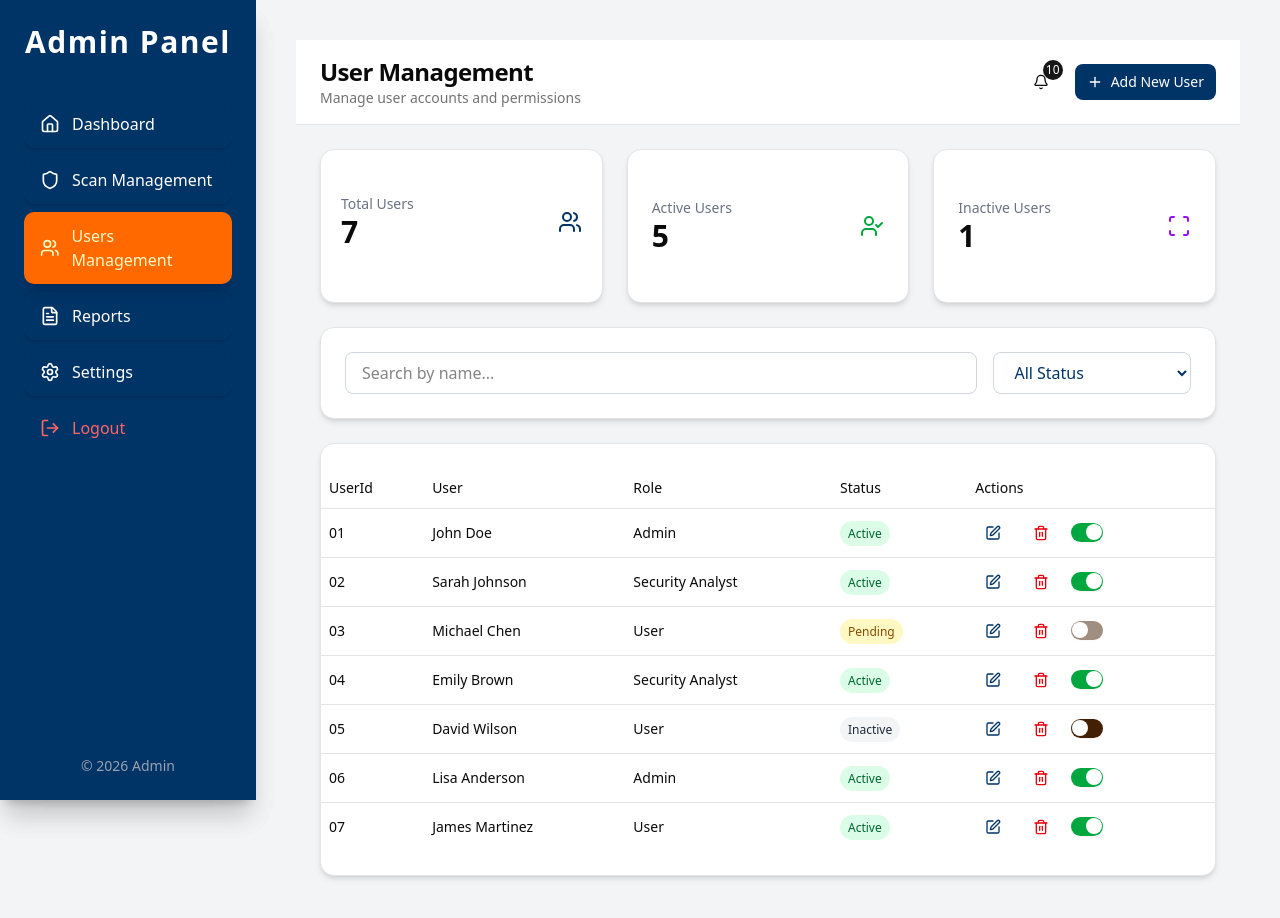
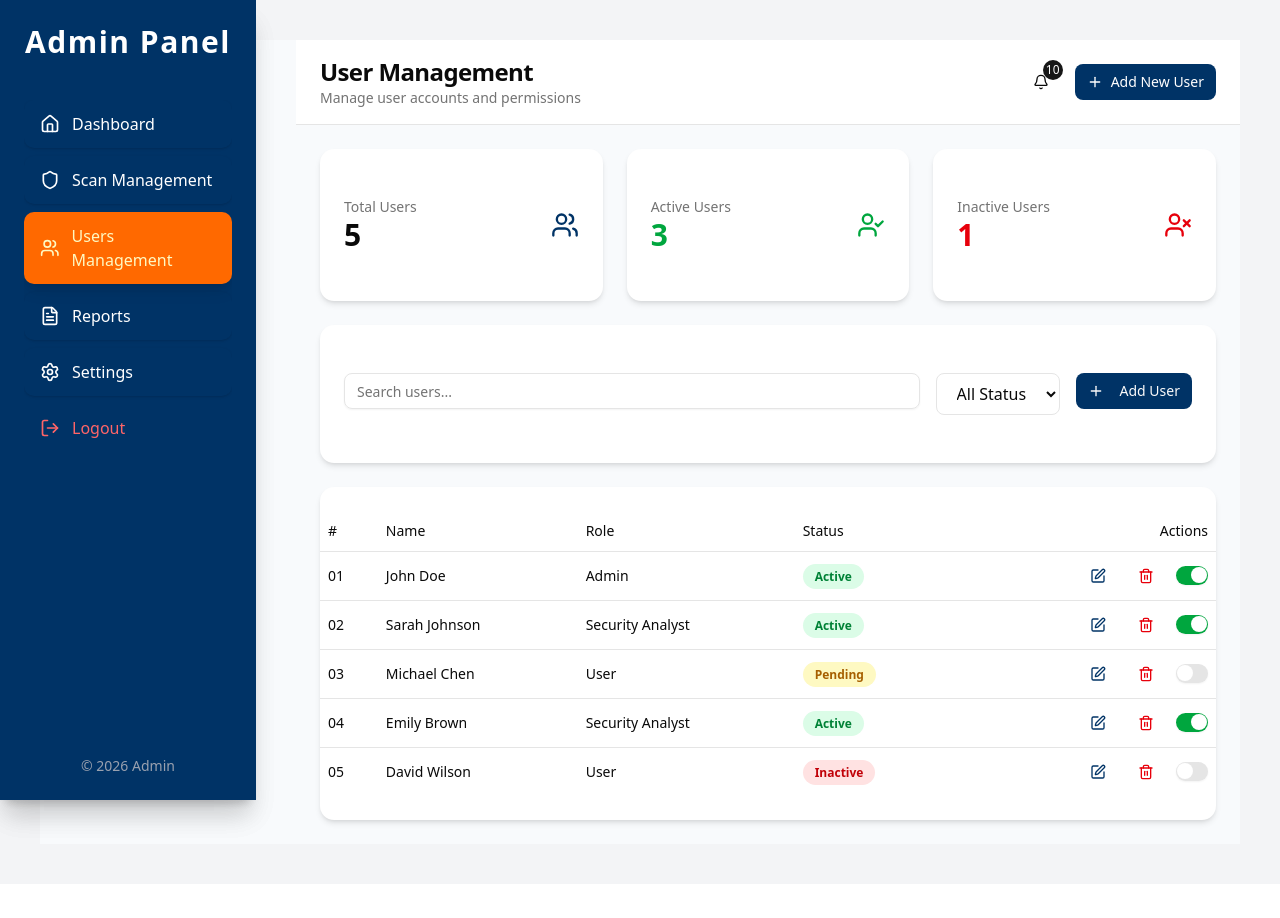
Before and after one commit to vulnerability-scanner-website/Final-year-project, a Next.js app in the folder frontend/: page /dashboard/admin/Users in a window 1280 px wide. Shown: the top 918 px of the page. After the commit the page ends 884 px from the top, so only its background shows below. Built offline with nearby package versions, Linux system fonts and the light colour scheme.

Commit message:
edit user management page

```diff
--- a/frontend/src/app/dashboard/admin/Users/page.jsx
+++ b/frontend/src/app/dashboard/admin/Users/page.jsx
@@ -12,14 +12,14 @@ import {
 import { Card, CardContent } from "@/components/ui/card";
 import { Button } from "@/components/ui/button";
 import { Switch } from "@/components/ui/switch";
-import { Users, UserCheck, Scan, Edit, Trash2 } from "lucide-react";
+import { Input } from "@/components/ui/input";
+import { Users, UserCheck, UserX, Edit, Trash2, Plus } from "lucide-react";
 
 import AdminSideBar from "@/components/sidebar/AdminSideBar/Admin";
 import { DashboardHeader } from "@/components/header/header";
 import AddUserDialog from "@/components/popup/AddUserDialog";
 
 export default function UsersDashboard() {
-  // Users state
   const [users, setUsers] = useState([
     { id: 1, name: "John Doe", role: "Admin", status: "Active" },
     {
@@ -31,29 +31,15 @@ export default function UsersDashboard() {
     { id: 3, name: "Michael Chen", role: "User", status: "Pending" },
     { id: 4, name: "Emily Brown", role: "Security Analyst", status: "Active" },
     { id: 5, name: "David Wilson", role: "User", status: "Inactive" },
-    { id: 6, name: "Lisa Anderson", role: "Admin", status: "Active" },
-    { id: 7, name: "James Martinez", role: "User", status: "Active" },
   ]);
 
   const [search, setSearch] = useState("");
   const [statusFilter, setStatusFilter] = useState("");
   const [open, setOpen] = useState(false);
 
-  // Toggle Active/Inactive
-  const handleToggleStatus = (userId) => {
-    setUsers((prev) =>
-      prev.map((user) =>
-        user.id === userId
-          ? {
-              ...user,
-              status: user.status === "Active" ? "Deactive" : "Active",
-            }
-          : user,
-      ),
-    );
-  };
+  const activeUsers = users.filter((u) => u.status === "Active").length;
+  const inactiveUsers = users.filter((u) => u.status === "Inactive").length;
 
-  // Filter logic
   const filteredUsers = users.filter((user) => {
     const matchesSearch = user.name
       .toLowerCase()
@@ -62,24 +48,25 @@ export default function UsersDashboard() {
     return matchesSearch && matchesStatus;
   });
 
-  const handleAddUser = (newUser) => {
-    setUsers((prev) => [...prev, newUser]);
-    setOpen(false);
+  const handleToggleStatus = (userId) => {
+    setUsers((prev) =>
+      prev.map((user) =>
+        user.id === userId
+          ? {
+              ...user,
+              status: user.status === "Active" ? "Inactive" : "Active",
+            }
+          : user,
+      ),
+    );
   };
 
-  const handleEdit = (userId, userName) => {
-    alert(`Edit ${userName}`);
-  };
-
-  const handleDelete = (userId, userName) => {
-    if (window.confirm(`Are you sure you want to delete ${userName}?`)) {
-      setUsers((prev) => prev.filter((u) => u.id !== userId));
-      alert(`${userName} deleted`);
-    }
+  const handleDelete = (userId) => {
+    setUsers((prev) => prev.filter((u) => u.id !== userId));
   };
 
   return (
-    <div className="flex min-h-screen bg-gray-100">
+    <div className="flex min-h-screen bg-slate-50">
       <AdminSideBar />
 
       <div className="flex-1 ml-64">
@@ -91,97 +78,100 @@ export default function UsersDashboard() {
         <AddUserDialog
           open={open}
           setOpen={setOpen}
-          onAddUser={handleAddUser}
+          onAddUser={(newUser) => setUsers((prev) => [...prev, newUser])}
         />
 
-        <main className="my-6 px-6">
-          {/* Stats Cards */}
-          <div className="grid grid-cols-1 md:grid-cols-3 gap-6 mb-6">
-            <Card className="shadow-md">
-              <CardContent className="p-5 flex justify-between items-center">
+        <main className="p-6 space-y-6">
+          {/* ---------------- KPI CARDS ---------------- */}
+          <div className="grid grid-cols-1 md:grid-cols-3 gap-6">
+            <Card className="border-none shadow-md hover:shadow-lg transition">
+              <CardContent className="p-6 flex justify-between items-center">
                 <div>
-                  <p className="text-sm text-gray-500">Total Users</p>
+                  <p className="text-sm text-muted-foreground">Total Users</p>
                   <p className="text-3xl font-bold">{users.length}</p>
                 </div>
-                <Users className="w-6 h-6 text-[#003366]" />
+                <Users className="w-7 h-7 text-[#003366]" />
               </CardContent>
             </Card>
 
-            <Card className="shadow-md">
+            <Card className="border-none shadow-md hover:shadow-lg transition">
               <CardContent className="p-6 flex justify-between items-center">
                 <div>
-                  <p className="text-sm text-gray-500">Active Users</p>
-                  <p className="text-3xl font-bold">
-                    {users.filter((u) => u.status === "Active").length}
+                  <p className="text-sm text-muted-foreground">Active Users</p>
+                  <p className="text-3xl font-bold text-green-600">
+                    {activeUsers}
                   </p>
                 </div>
-                <UserCheck className="w-6 h-6 text-green-600" />
+                <UserCheck className="w-7 h-7 text-green-600" />
               </CardContent>
             </Card>
 
-            <Card className="shadow-md">
+            <Card className="border-none shadow-md hover:shadow-lg transition">
               <CardContent className="p-6 flex justify-between items-center">
                 <div>
-                  <p className="text-sm text-gray-500">Inactive Users</p>
-                  <p className="text-3xl font-bold">
-                    {users.filter((u) => u.status === "Inactive").length}
+                  <p className="text-sm text-muted-foreground">
+                    Inactive Users
+                  </p>
+                  <p className="text-3xl font-bold text-red-600">
+                    {inactiveUsers}
                   </p>
                 </div>
-                <Scan className="w-6 h-6 text-purple-600" />
+                <UserX className="w-7 h-7 text-red-600" />
               </CardContent>
             </Card>
           </div>
 
-          {/* Filter Section */}
-          <Card className="shadow-md mb-6">
-            <CardContent className="flex flex-col md:flex-row gap-4">
-              <input
-                type="text"
-                placeholder="Search by name..."
-                className="w-full border border-gray-300 focus:border-[#003366] focus:ring-2 focus:ring-[#003366]/20 px-4 py-2 rounded-md outline-none transition"
+          {/* ---------------- FILTER BAR ---------------- */}
+          <Card className="border-none shadow-md">
+            <CardContent className="p-6 flex flex-col md:flex-row gap-4">
+              <Input
+                placeholder="Search users..."
                 value={search}
                 onChange={(e) => setSearch(e.target.value)}
+                className="focus-visible:ring-[#003366]"
               />
 
               <select
-                className="w-full md:w-64 border border-gray-300 focus:border-[#003366] focus:ring-2 focus:ring-[#003366]/20 px-4 py-2 rounded-md outline-none transition
-             text-[#003366] bg-white"
                 value={statusFilter}
                 onChange={(e) => setStatusFilter(e.target.value)}
+                className="border rounded-md px-4 py-2 focus:outline-none focus:ring-2 focus:ring-[#003366]"
               >
-                <option value="" className="text-gray-700">
-                  All Status
-                </option>
-                <option value="Active" className="text-green-600">
-                  Active
-                </option>
-                <option value="Pending" className="text-yellow-600">
-                  Pending
-                </option>
-                <option value="Inactive" className="text-gray-600">
-                  Inactive
-                </option>
+                <option value="">All Status</option>
+                <option value="Active">Active</option>
+                <option value="Pending">Pending</option>
+                <option value="Inactive">Inactive</option>
               </select>
+
+              <Button
+                className="bg-[#003366] hover:bg-[#00264d]"
+                onClick={() => setOpen(true)}
+              >
+                <Plus className="w-4 h-4 mr-2" />
+                Add User
+              </Button>
             </CardContent>
           </Card>
 
-          {/* Users Table */}
-          <Card className="shadow-md overflow-hidden">
+          {/* ---------------- USERS TABLE ---------------- */}
+          <Card className="border-none shadow-md">
             <div className="overflow-x-auto">
               <Table>
                 <TableHeader>
                   <TableRow>
-                    <TableHead>UserId</TableHead>
-                    <TableHead>User</TableHead>
+                    <TableHead>#</TableHead>
+                    <TableHead>Name</TableHead>
                     <TableHead>Role</TableHead>
                     <TableHead>Status</TableHead>
-                    <TableHead>Actions</TableHead>
+                    <TableHead className="text-right">Actions</TableHead>
                   </TableRow>
                 </TableHeader>
 
                 <TableBody>
                   {filteredUsers.map((user, index) => (
-                    <TableRow key={user.id}>
+                    <TableRow
+                      key={user.id}
+                      className="hover:bg-slate-100 transition"
+                    >
                       <TableCell>
                         {(index + 1).toString().padStart(2, "0")}
                       </TableCell>
@@ -192,32 +182,28 @@ export default function UsersDashboard() {
 
                       <TableCell>
                         <span
-                          className={`px-2 py-1 rounded-full text-xs font-medium ${
+                          className={`px-3 py-1 rounded-full text-xs font-semibold ${
                             user.status === "Active"
-                              ? "bg-green-100 text-green-800"
+                              ? "bg-green-100 text-green-700"
                               : user.status === "Pending"
-                                ? "bg-yellow-100 text-yellow-800"
-                                : "bg-gray-100 text-gray-800"
+                                ? "bg-yellow-100 text-yellow-700"
+                                : "bg-red-100 text-red-700"
                           }`}
                         >
                           {user.status}
                         </span>
                       </TableCell>
 
-                      <TableCell>
-                        <div className="flex items-center gap-3 cursor-pointer">
-                          <Button
-                            variant="ghost"
-                            size="sm"
-                            onClick={() => handleEdit(user.id, user.name)}
-                          >
+                      <TableCell className="text-right">
+                        <div className="flex justify-end items-center gap-3">
+                          <Button variant="ghost" size="sm">
                             <Edit className="w-4 h-4 text-[#003366]" />
                           </Button>
 
                           <Button
                             variant="ghost"
                             size="sm"
-                            onClick={() => handleDelete(user.id, user.name)}
+                            onClick={() => handleDelete(user.id)}
                           >
                             <Trash2 className="w-4 h-4 text-red-600" />
                           </Button>
@@ -225,12 +211,7 @@ export default function UsersDashboard() {
                           <Switch
                             checked={user.status === "Active"}
                             onCheckedChange={() => handleToggleStatus(user.id)}
-                            disabled={user.status === "Pending"}
-                            className="
-                              cursor-pointer
-                              data-[state=checked]:bg-green-600
-                              data-[state=unchecked]:bg-yellow-950
-                            "
+                            className="data-[state=checked]:bg-green-600"
                           />
                         </div>
                       </TableCell>
@@ -239,7 +220,10 @@ export default function UsersDashboard() {
 
                   {filteredUsers.length === 0 && (
                     <TableRow>
-                      <TableCell colSpan={5} className="text-center py-6">
+                      <TableCell
+                        colSpan={5}
+                        className="text-center py-8 text-muted-foreground"
+                      >
                         No users found.
                       </TableCell>
                     </TableRow>
```
